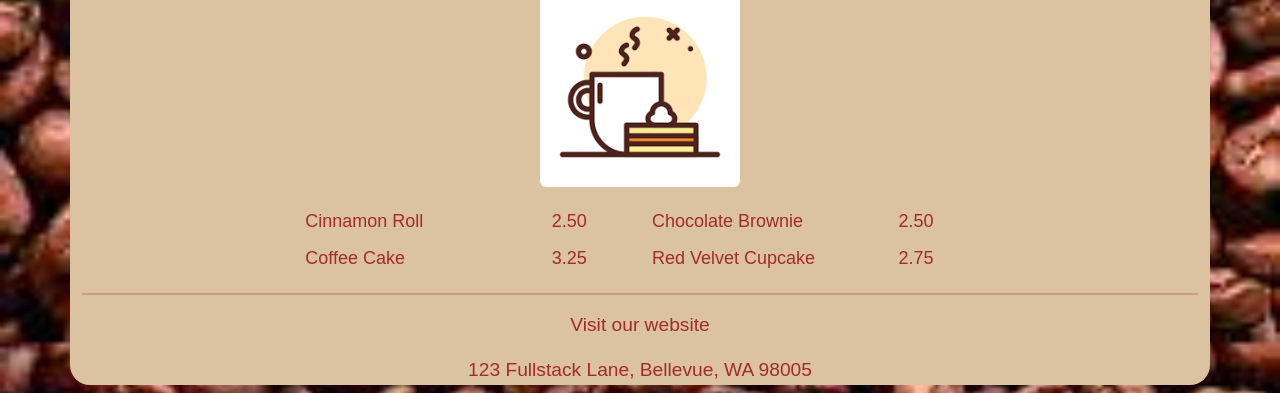
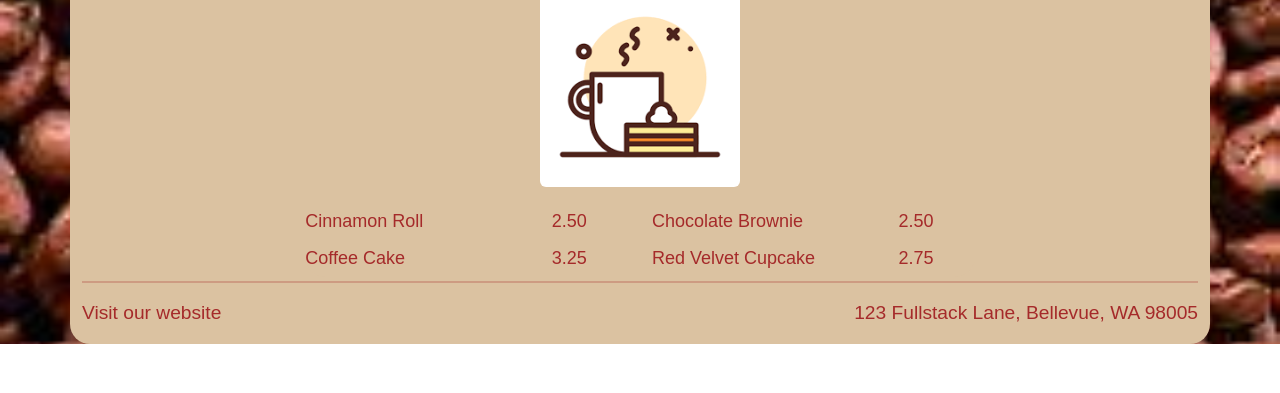
Before and after one commit to cazaresmr/nucamp-cafe, a plain HTML site: page page.html in a window 1280 px wide. Shown: the part 616-1009 px from the top of the page. After the commit the page ends 960 px from the top, so only its background shows below. Drawn offline with nearby package versions, Linux system fonts and the light colour scheme.

Commit message:
Update establishment year and footer layout

```diff
--- a/page.html
+++ b/page.html
@@ -119,14 +119,13 @@
       </div>
     </main>
 
-    <hr class="my-3">
+    <hr class="mt-1">
 
-    <footer class="text-center">
+    <footer class="text-center d-flex justify-content-between align-items-start">
       <p>
-        <a href="https://www.nucamp.co/" target="_blank" class="text-lg text-decoration-none">Visit our
-          website</a>
+        <a href="https://www.nucamp.co/" target="_blank" class="text-decoration-none">Visit our website</a>
       </p>
-      <p class="mb-2 address text-lg">123 Fullstack Lane, Bellevue, WA 98005</p>
+      <p class="mb-2 address">123 Fullstack Lane, Bellevue, WA 98005</p>
     </footer>
   </div>
 
```
Also changed, not shown: index.html (+2 -2 lines).
